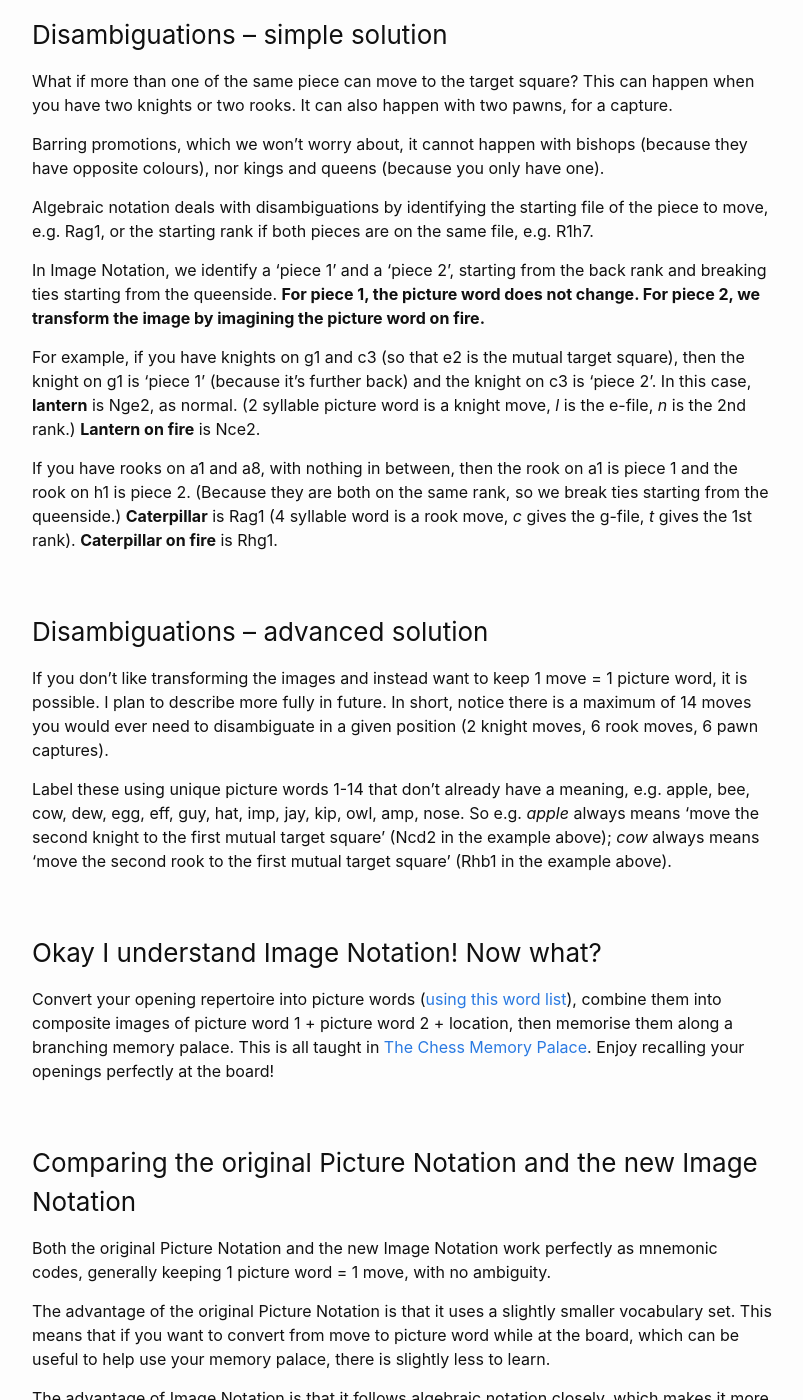
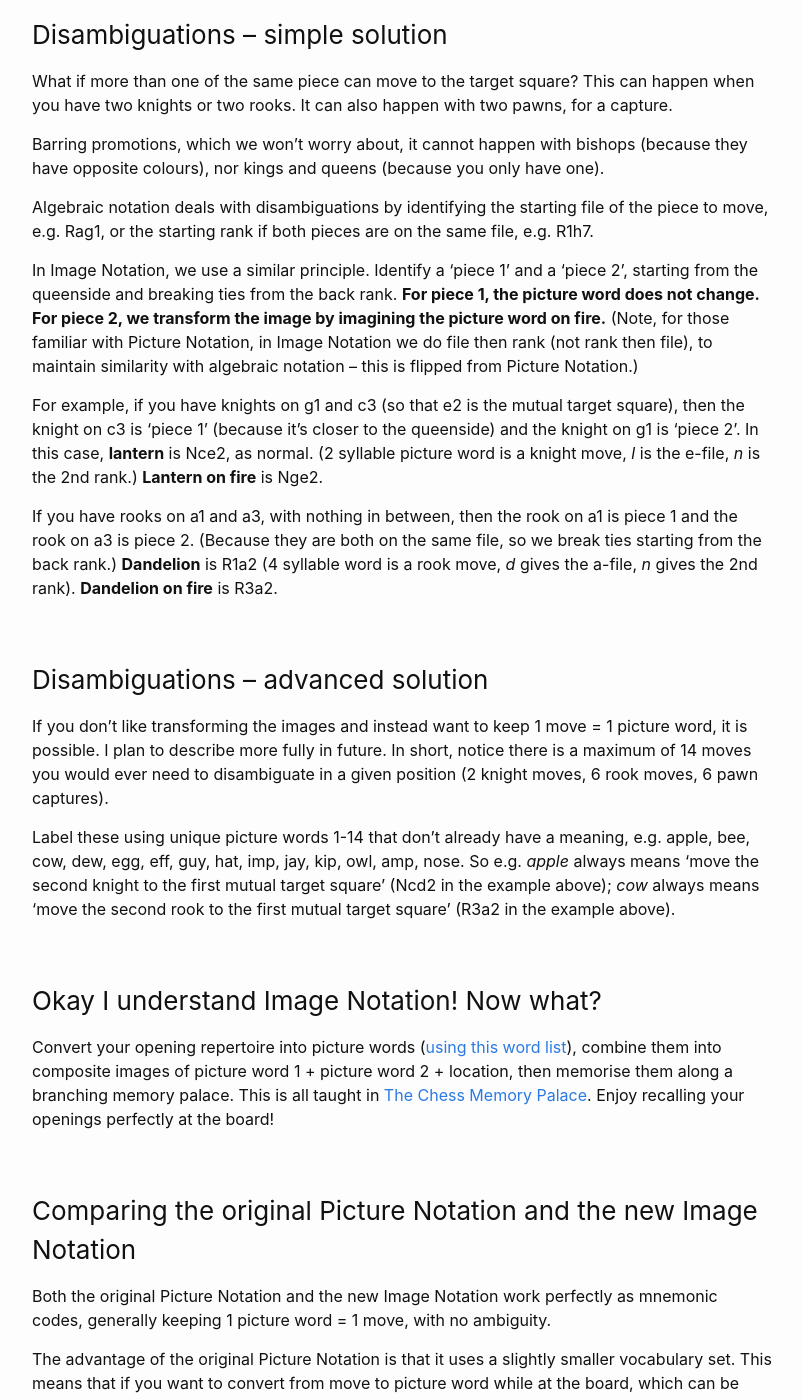
Before and after one commit to liontailedmacaque/liontailedmacaque.github.io, a Jekyll site: the page built from _posts/2025-10-08-imagenotation.md, in a window 1280 px wide and 1400 px high, scrolled down 2888 px. Shown: the whole window, without its empty margins (238-1041 px from the left). Built offline with Jekyll 4.4.1, drawn with Linux system fonts in a browser that asks for light colours.

Commit message:
Update 2025-10-08-imagenotation.md with flipped file rank priority

```diff
--- a/_posts/2025-10-08-imagenotation.md
+++ b/_posts/2025-10-08-imagenotation.md
@@ -77,16 +77,16 @@ Barring promotions, which we won't worry about, it cannot happen with bishops (b
 
 Algebraic notation deals with disambiguations by identifying the starting file of the piece to move, e.g. Rag1, or the starting rank if both pieces are on the same file, e.g. R1h7.
 
-In Image Notation, we identify a 'piece 1' and a 'piece 2', starting from the back rank and breaking ties starting from the queenside. **For piece 1, the picture word does not change. For piece 2, we transform the image by imagining the picture word on fire.**
+In Image Notation, we use a similar principle. Identify a 'piece 1' and a 'piece 2', starting from the queenside and breaking ties from the back rank. **For piece 1, the picture word does not change. For piece 2, we transform the image by imagining the picture word on fire.** (Note, for those familiar with Picture Notation, in Image Notation we do file then rank (not rank then file), to maintain similarity with algebraic notation -- this is flipped from Picture Notation.)
 
-For example, if you have knights on g1 and c3 (so that e2 is the mutual target square), then the knight on g1 is 'piece 1' (because it's further back) and the knight on c3 is 'piece 2'. In this case, **lantern** is Nge2, as normal. (2 syllable picture word is a knight move, *l* is the e-file, *n* is the 2nd rank.) **Lantern on fire** is Nce2.
+For example, if you have knights on g1 and c3 (so that e2 is the mutual target square), then the knight on c3 is 'piece 1' (because it's closer to the queenside) and the knight on g1 is 'piece 2'. In this case, **lantern** is Nce2, as normal. (2 syllable picture word is a knight move, *l* is the e-file, *n* is the 2nd rank.) **Lantern on fire** is Nge2.
 
-If you have rooks on a1 and a8, with nothing in between, then the rook on a1 is piece 1 and the rook on h1 is piece 2. (Because they are both on the same rank, so we break ties starting from the queenside.) **Caterpillar** is Rag1 (4 syllable word is a rook move, *c* gives the g-file, *t* gives the 1st rank). **Caterpillar on fire** is Rhg1.
+If you have rooks on a1 and a3, with nothing in between, then the rook on a1 is piece 1 and the rook on a3 is piece 2. (Because they are both on the same file, so we break ties starting from the back rank.) **Dandelion** is R1a2 (4 syllable word is a rook move, *d* gives the a-file, *n* gives the 2nd rank). **Dandelion on fire** is R3a2.
 
 ### Disambiguations -- advanced solution
 If you don't like transforming the images and instead want to keep 1 move = 1 picture word, it is possible. I plan to describe more fully in future. In short, notice there is a maximum of 14 moves you would ever need to disambiguate in a given position (2 knight moves, 6 rook moves, 6 pawn captures).
 
-Label these using unique picture words 1-14 that don't already have a meaning, e.g. apple, bee, cow, dew, egg, eff, guy, hat, imp, jay, kip, owl, amp, nose. So e.g. *apple* always means 'move the second knight to the first mutual target square' (Ncd2 in the example above); *cow* always means 'move the second rook to the first mutual target square' (Rhb1 in the example above).
+Label these using unique picture words 1-14 that don't already have a meaning, e.g. apple, bee, cow, dew, egg, eff, guy, hat, imp, jay, kip, owl, amp, nose. So e.g. *apple* always means 'move the second knight to the first mutual target square' (Ncd2 in the example above); *cow* always means 'move the second rook to the first mutual target square' (R3a2 in the example above).
 
 ### Okay I understand Image Notation! Now what?
 Convert your opening repertoire into picture words ([using this word list](/chessmemorypalace/picturewords)), combine them into composite images of picture word 1 + picture word 2 + location, then memorise them along a branching memory palace. This is all taught in [The Chess Memory Palace](https://amzn.to/4k7nXBO). Enjoy recalling your openings perfectly at the board!
```
